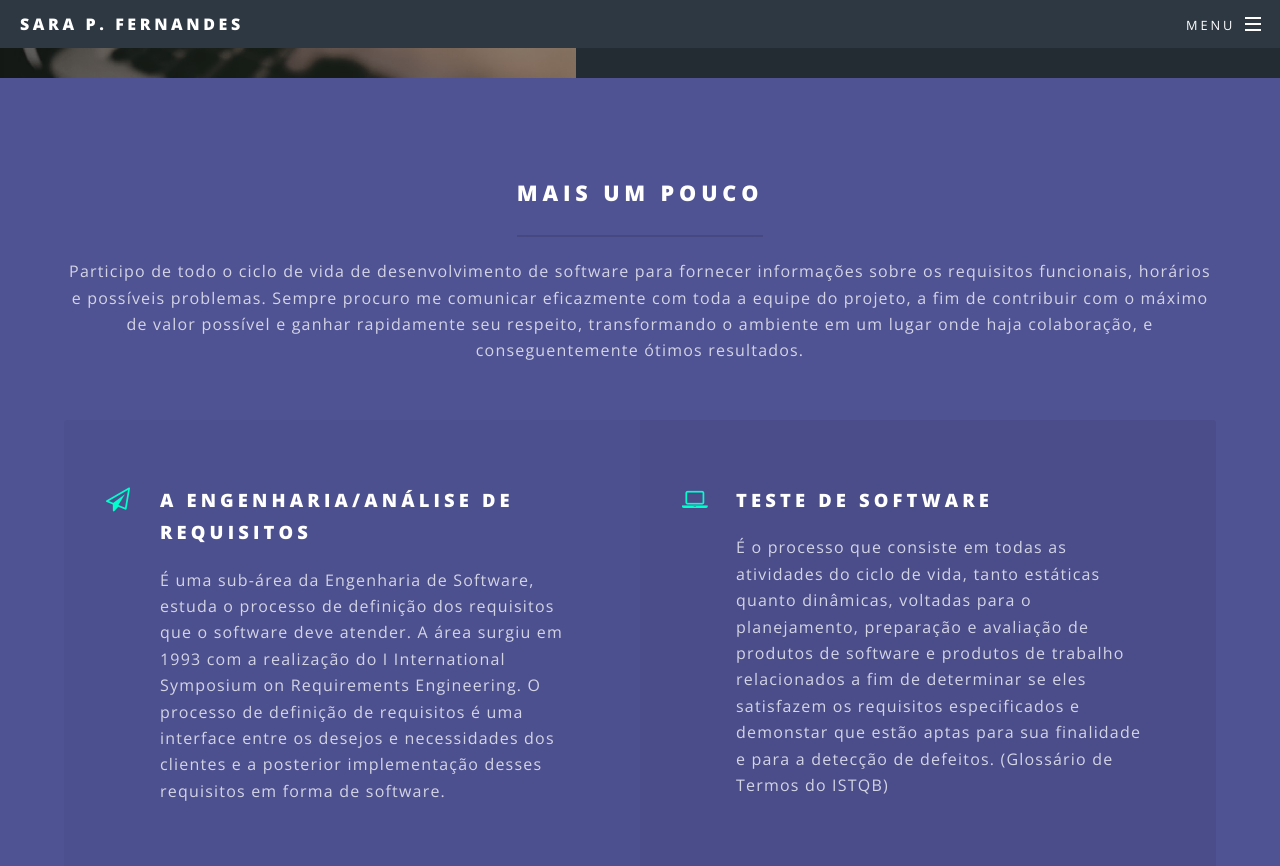
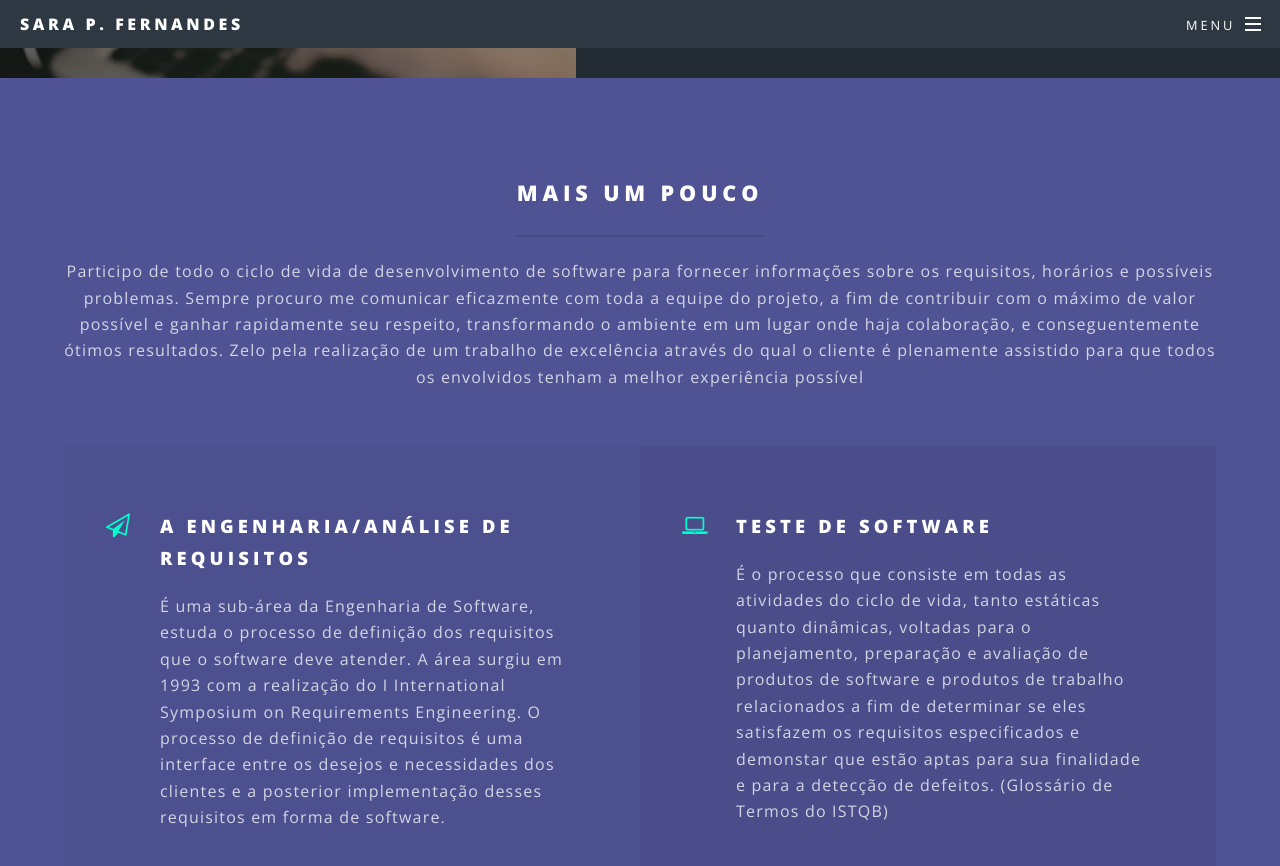
Before and after one commit to SaraFernandes/sarafernandes.github.io_sfdhgdfg, a Jekyll site: the page built from index.html, in a window 1280 px wide and 900 px high, scrolled down 2392 px. Shown: the top 866 px of the window. Built offline with Jekyll 4.4.1, drawn with Linux system fonts in a browser that asks for light colours.

```diff
--- a/index.html
+++ b/index.html
@@ -56,7 +56,7 @@
 						<div class="inner">
 							<header class="major">
 								<h2>Mais Um Pouco</h2>
-								<p> Participo de todo o ciclo de vida de desenvolvimento de software para fornecer informações sobre os requisitos funcionais, horários e possíveis problemas. Sempre procuro me comunicar eficazmente com toda a equipe do projeto, a fim de contribuir com o máximo de valor possível e ganhar rapidamente seu respeito, transformando o ambiente em um lugar onde haja colaboração, e conseguentemente ótimos resultados.
+								<p> Participo de todo o ciclo de vida de desenvolvimento de software para fornecer informações sobre os requisitos, horários e possíveis problemas. Sempre procuro me comunicar eficazmente com toda a equipe do projeto, a fim de contribuir com o máximo de valor possível e ganhar rapidamente seu respeito, transformando o ambiente em um lugar onde haja colaboração, e conseguentemente ótimos resultados. Zelo pela realização de um trabalho de excelência através do qual o cliente é plenamente assistido para que todos os envolvidos tenham a melhor experiência possível
 								</p>
 							</header>
 							<ul class="features">
```
